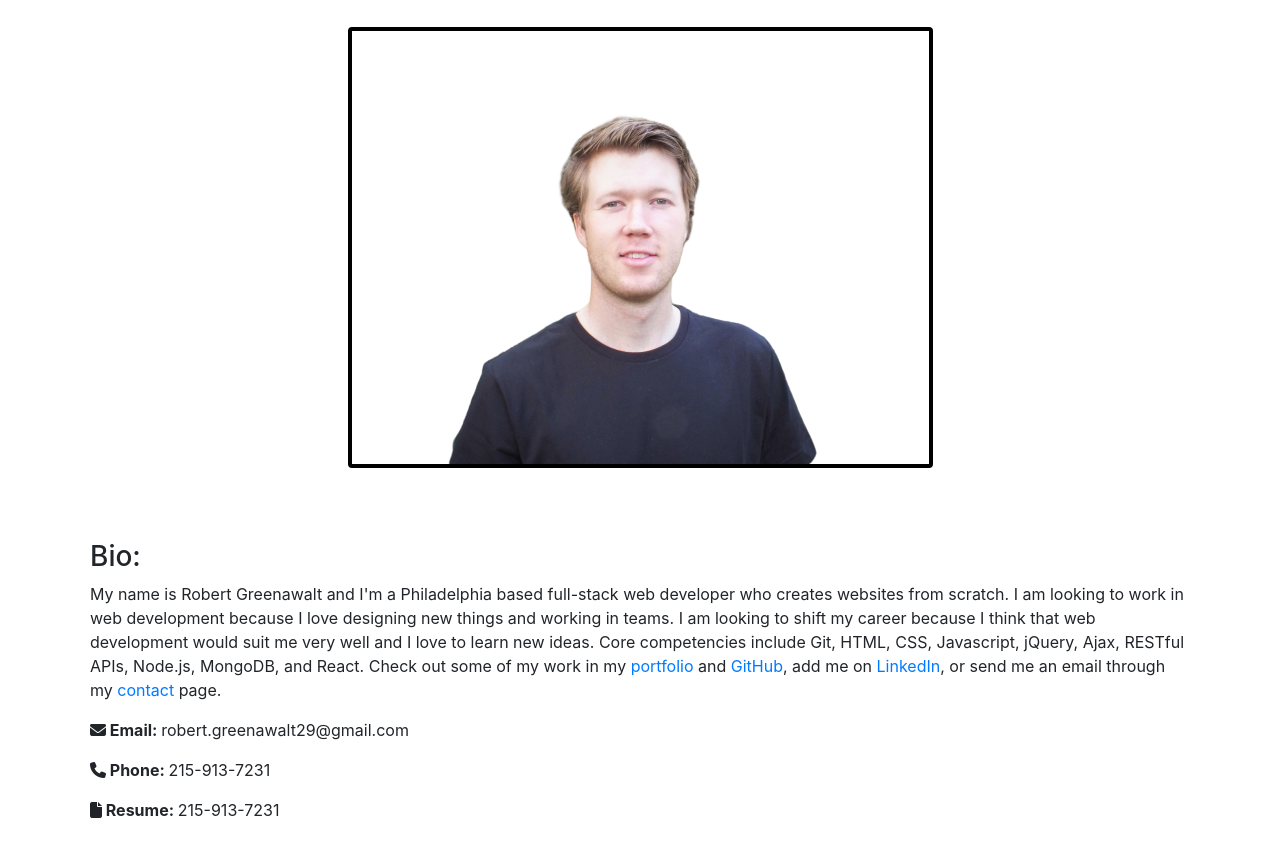
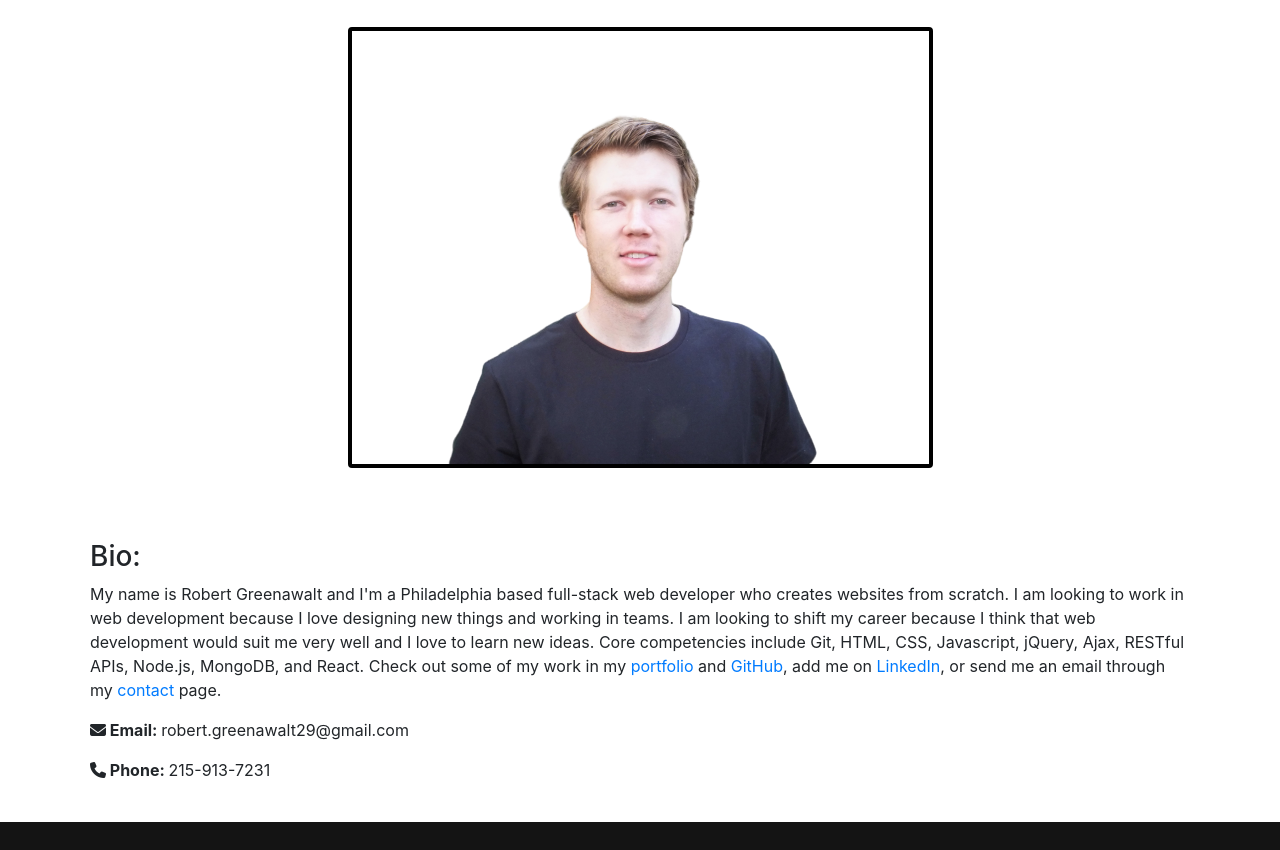
Before and after one commit to rsg71/Portfolio, a plain HTML site: page index.html in a window 1280 px wide. Shown: the part 77-927 px from the top of the page. Drawn offline with nearby package versions, Linux system fonts and the light colour scheme.

Commit message:
deleting resume link on index

```diff
--- a/index.html
+++ b/index.html
@@ -82,7 +82,6 @@
         </p>
         <p><i class="fas fa-envelope"></i><span class="font-weight-bold"> Email: </span>robert.greenawalt29@gmail.com</p>
         <p><i class="fas fa-phone"></i><span class="font-weight-bold"> Phone: </span>215-913-7231</p>
-        <p><i class="fas fa-file"></i><span class="font-weight-bold"> Resume: </span>215-913-7231</p>
 
         <br>
 
--- a/style.css
+++ b/style.css
@@ -1,8 +1,9 @@
   body {
       position: relative;
       width:100vw;
+  }
 
-  }
+
   .footer {
       display:flex;
       justify-content: center;
```
